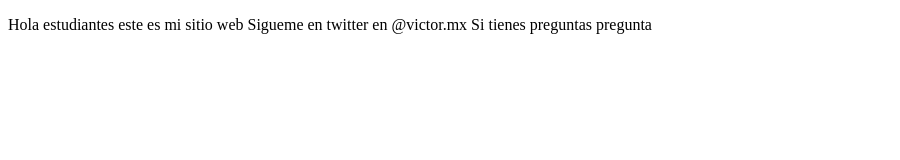
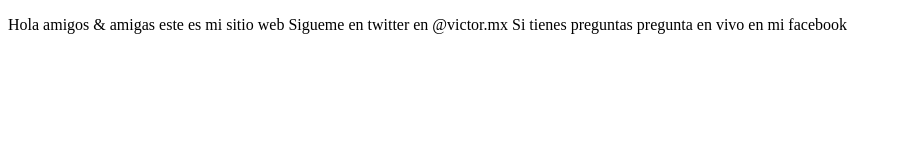
Before and after one commit to VicMedJim/proyectoDemoCursoPrework, a plain HTML site: page index.html in a window 1280 px wide. Shown: the whole page, without its empty margins (0-900 px from the left). Drawn offline with Linux system fonts and the light colour scheme.

Commit message:
Cambios agregados, sitio de facebook

```diff
--- a/index.html
+++ b/index.html
@@ -7,9 +7,9 @@
 </head>
 <body>
     <p>
-        Hola estudiantes este es mi sitio web
+        Hola amigos & amigas este es mi sitio web
         Sigueme en twitter en @victor.mx
-        Si tienes preguntas pregunta
+        Si tienes preguntas pregunta en vivo en mi facebook
     </p>
 </body>
 </html>
```
